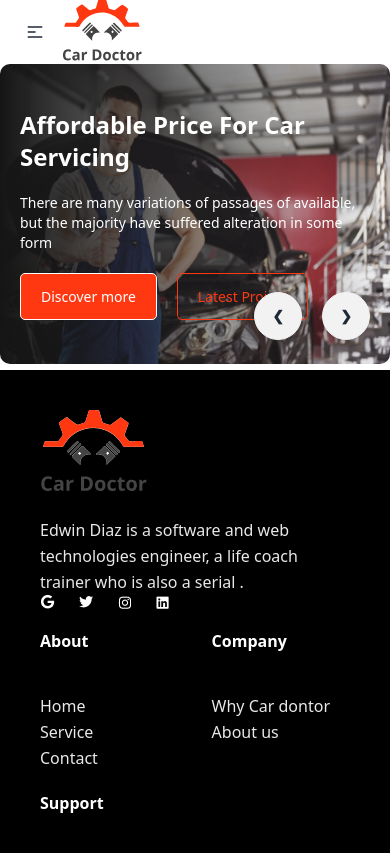
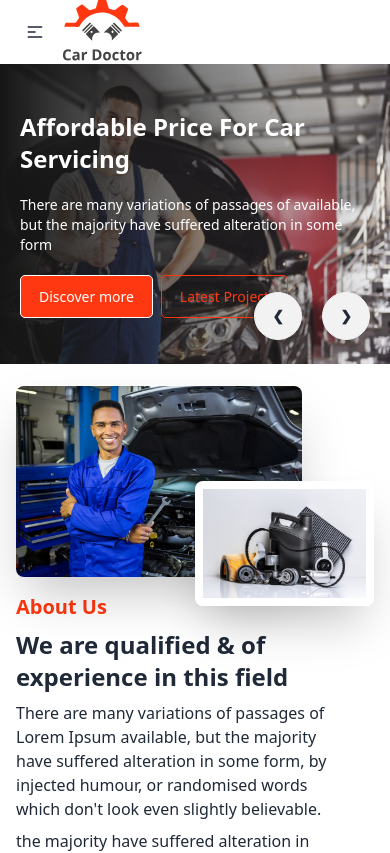
Before and after one commit to IJE2704/car-doctor-client, a React (Vite) app: page / in a window 390 px wide. Shown: the top 853 px of the page. Built offline with nearby package versions, Linux system fonts and the light colour scheme.

Commit message:
about us and some responsive design add

```diff
--- /dev/null
+++ b/src/Home/About.jsx
@@ -0,0 +1,28 @@
+import React from "react";
+import person from "../assets/images/about_us/person.jpg";
+import parts from "../assets/images/about_us/parts.jpg";
+const About = () => {
+  return (
+    <div className="hero h-[70vh]">
+      <div className="hero-content flex-col lg:flex-row">
+        <div className="lg:w-1/2 h-full flex justify-center items-start">
+          <div className="w-full h-full relative">
+          <img src={person} className="w-[80%] rounded-lg shadow-2xl" />
+          <img src={parts} className="absolute w-1/2 rounded-lg shadow-2xl right-0 lg:right-5 top-1/2 border-8 border-white" />
+          </div>
+        </div>
+        <div className="lg:w-1/2 pr-10 space-y-2 lg:space-y-5">
+          <h2 className="text-xl font-bold text-[#FF3811]">About Us</h2>
+          <h1 className="text-2xl lg:text-5xl font-bold pr-0 lg:pr-10">We are qualified & of experience in this field</h1>
+          <p className="">
+          There are many variations of passages of Lorem Ipsum available, but the majority have suffered alteration in some form, by injected humour, or randomised words which don't look even slightly believable.
+          </p>
+          <p>the majority have suffered alteration in some form, by injected humour, or randomised words which don't look even slightly believable. </p>
+          <button className="button">Get More Info</button>
+        </div>
+      </div>
+    </div>
+  );
+};
+
+export default About;
--- a/src/Home/Banner.jsx
+++ b/src/Home/Banner.jsx
@@ -8,7 +8,7 @@
 
 const Banner = () => {
   return (
-    <div className="carousel w-full h-[300px] md:h-[600px] rounded-[10px]">
+    <div className="carousel w-full h-[300px] md:h-[600px] rounded-0 lg:rounded-[10px]">
       <div id="slide1" className="carousel-item relative w-full">
         <img src={img1} className="w-full" />
         <div className="absolute flex justify-center md:justify-start items-center w-full h-full  left-0 bottom-0 bg-gradient-to-r from-[#151515] to-[rgba(21, 21, 21, 0.00)]">
@@ -16,7 +16,7 @@
             <h1 className="text-2xl lg:text-6xl font-bold">Affordable Price For Car Servicing</h1>
             <p className="text-sm md:text-base">There are many variations of passages of  available, but the majority have suffered alteration in some form</p>
             <div>
-              <button className="button mr-5">Discover more</button>
+              <button className="button mr-2 lg:mr-5">Discover more</button>
               <button className="btn-hover">Latest Project</button>
             </div>
           </div>
@@ -37,7 +37,7 @@
             <h1 className="text-2xl lg:text-6xl font-bold">Affordable Price For Car Servicing</h1>
             <p className="text-sm md:text-base">There are many variations of passages of  available, but the majority have suffered alteration in some form</p>
             <div>
-              <button className="button mr-5">Discover more</button>
+              <button className="button mr-2 lg:mr-5">Discover more</button>
               <button className="btn-hover">Latest Project</button>
             </div>
           </div>
@@ -58,7 +58,7 @@
             <h1 className="text-2xl lg:text-6xl font-bold">Affordable Price For Car Servicing</h1>
             <p className="text-sm md:text-base">There are many variations of passages of  available, but the majority have suffered alteration in some form</p>
             <div>
-              <button className="button mr-5">Discover more</button>
+              <button className="button mr-2 lg:mr-5">Discover more</button>
               <button className="btn-hover">Latest Project</button>
             </div>
           </div>
@@ -79,7 +79,7 @@
             <h1 className="text-2xl lg:text-6xl font-bold">Affordable Price For Car Servicing</h1>
             <p className="text-sm md:text-base">There are many variations of passages of  available, but the majority have suffered alteration in some form</p>
             <div>
-              <button className="button mr-5">Discover more</button>
+              <button className="button mr-2 lg:mr-5">Discover more</button>
               <button className="btn-hover">Latest Project</button>
             </div>
           </div>
@@ -100,7 +100,7 @@
             <h1 className="text-2xl lg:text-6xl font-bold">Affordable Price For Car Servicing</h1>
             <p className="text-sm md:text-base">There are many variations of passages of  available, but the majority have suffered alteration in some form</p>
             <div>
-              <button className="button mr-5">Discover more</button>
+              <button className="button mr-2 lg:mr-5">Discover more</button>
               <button className="btn-hover">Latest Project</button>
             </div>
           </div>
@@ -121,7 +121,7 @@
             <h1 className="text-2xl lg:text-6xl font-bold">Affordable Price For Car Servicing</h1>
             <p className="text-sm md:text-base">There are many variations of passages of  available, but the majority have suffered alteration in some form</p>
             <div>
-              <button className="button mr-5">Discover more</button>
+              <button className="button mr-2 lg:mr-5">Discover more</button>
               <button className="btn-hover">Latest Project</button>
             </div>
           </div>
--- a/src/Home/Home.jsx
+++ b/src/Home/Home.jsx
@@ -1,10 +1,12 @@
 import React from 'react';
 import Banner from './Banner';
+import About from './About';
 
 const Home = () => {
   return (
     <div>
       <Banner></Banner>
+      <About></About>
     </div>
   );
 };
--- a/src/index.css
+++ b/src/index.css
@@ -12,6 +12,7 @@
 .btn-hover:hover{
   background: #ff3811;
   color: white;
+  transform: scale(1.1);
 }
 .button{
   padding: 16px 28px;
@@ -20,6 +21,9 @@
   color: #fff;
   font-size: 18px;
   background: #ff3811;
+}
+.button:hover{
+  transform: scale(1.1);
 }
 .footer-paragraph{
   color: var(--Dark-06, #E8E8E8);
@@ -34,11 +38,11 @@
 
 @media screen and (max-width:650px) {
   .button{
-    padding: 12px 20px;
+    padding: 10px 18px;
     font-size: 14px;
   }
   .btn-hover{
-    padding: 12px 20px;
+    padding: 10px 18px;
     font-size: 14px;
   }
 }
```
